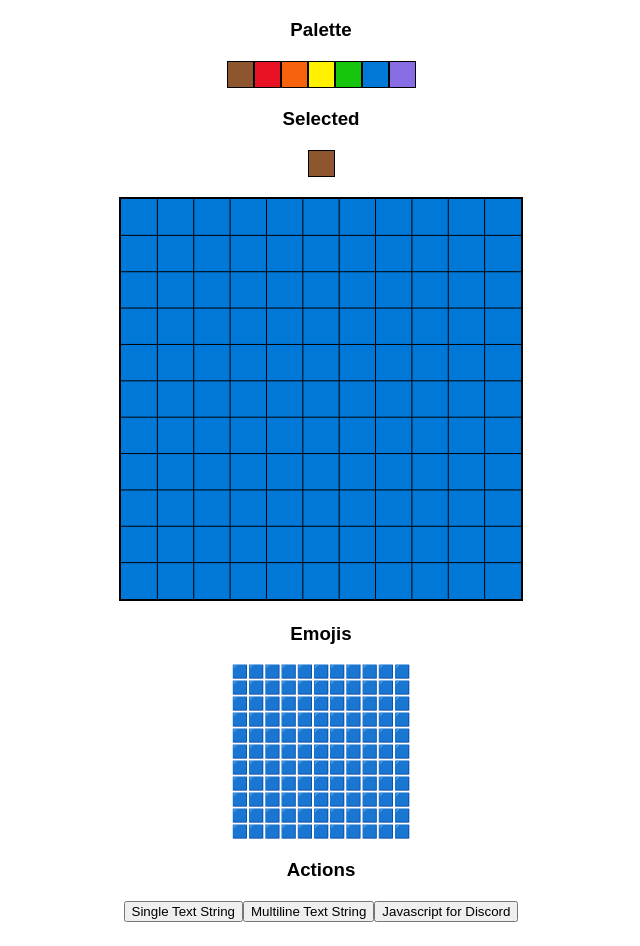
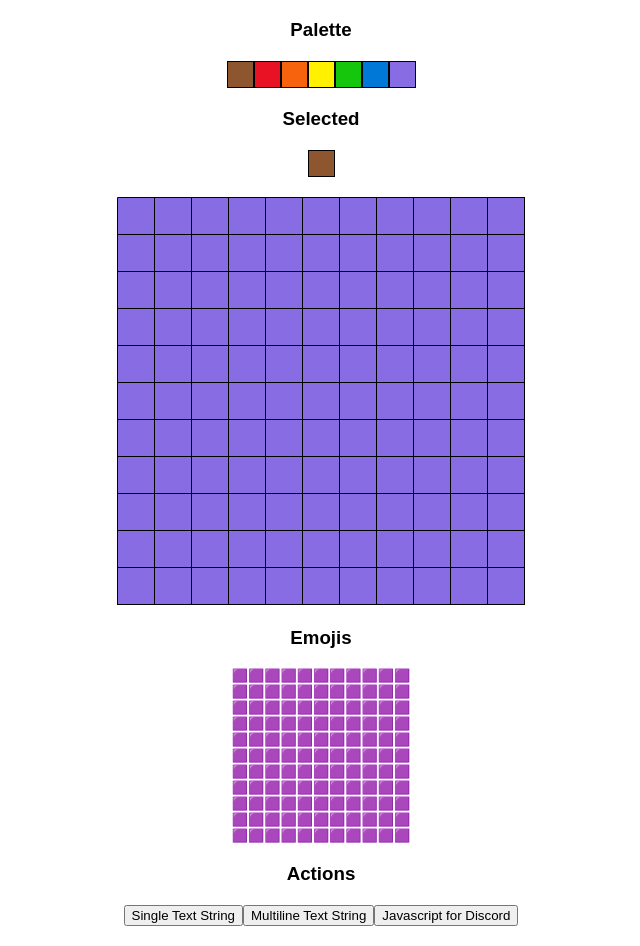
Before and after one commit to egold555/DiscordStatusEmojiArt, a plain HTML site: page index.html in a window 1280 px wide. Shown: the whole page, without its empty margins (319-959 px from the left). Drawn offline with nearby package versions, Linux system fonts and the light colour scheme.

Commit message:
Single instance of data, plus getting ready for sharing hashes

```diff
--- a/index.html
+++ b/index.html
@@ -14,7 +14,7 @@
             font-family: Arial, Helvetica, sans-serif;
         }
         canvas {
-            border: 2px solid black;
+           /* border: 2px solid black;*/
         }
 
         #num-lines {
@@ -52,7 +52,7 @@
         <div id="selected" class="gridDisplay">
         </div>
 
-    <canvas id="canvas" width=400 height=400>
+    <canvas id="canvas" width=408 height=408>
         If you are reading this message, it means that either your browser doesn't support HTML5 Canvas or you have JavaScript disabled.
         Try enabling JavaScript and refreash your browser.
     </canvas>
--- a/pixels.js
+++ b/pixels.js
@@ -1,113 +1,109 @@
 //I need to comment this shit
 
 const canvas = document.getElementById('canvas');
-const ctx = canvas.getContext('2d');
 
 //Black and white seemingly have different character widths then the rest of the colored squares.
 //Testing still needs to be done.
-const squareColors = [ '#8E562E', '#E81224', '#F7630C', '#FFF100', '#16C60C', '#0078D7', '#886CE4' ];
-const squareEmojis = [ '🟫', '🟥', '🟧', '🟨', '🟩', '🟦', '🟪' ];
-const defaultBackgroundColor = squareColors.length - 2;
+//const squareColors = [ '#8E562E', '#E81224', '#F7630C', '#FFF100', '#16C60C', '#0078D7', '#886CE4', '#F2F2F2' ];
+//const squareEmojis = [ '🟫', '🟥', '🟧', '🟨', '🟩', '🟦', '🟪', '⬜' ];
+
+const SQUARE_COLORS_ARRAY = [ '#8E562E', '#E81224', '#F7630C', '#FFF100', '#16C60C', '#0078D7', '#886CE4' ];
+const SQUARE_EMOJIS_ARRAY = [ '🟫', '🟥', '🟧', '🟨', '🟩', '🟦', '🟪' ];
+const DEFAULT_BG_COLOR = SQUARE_COLORS_ARRAY.length - 1;
 var colorIndexWeAreDrawing = 0;
+
 const GRID_SIZE = 11;
+const CANVAS_SQUARE_SIZE = 36; //px
+const CANVAS_GRID_LINE_WIDTH = 1;
 
 //generate a 2d grid for storing emojis in
 var grid = new Array(GRID_SIZE);
 
-for (var i = 0; i < GRID_SIZE; i++) {
-	grid[i] = new Array(GRID_SIZE);
-	for (var j = 0; j < GRID_SIZE; j++) {
-		grid[i][j] = squareEmojis[defaultBackgroundColor];
+//when the window is loaded
+function init() {
+	initalizeGrid();
+	updateCanvasGrid();
+	drawPalette();
+	drawCurrentColor();
+}
+
+function initalizeGrid() {
+	for (var i = 0; i < GRID_SIZE; i++) {
+		grid[i] = new Array(GRID_SIZE);
+		for (var j = 0; j < GRID_SIZE; j++) {
+			grid[i][j] = DEFAULT_BG_COLOR;
+		}
 	}
 }
 
-//like a class for the square
-let Square = function(x, y, width, height, color) {
-	this.findPosition = function(num, size) {
-		num = num - num % size;
-		return num === 0 ? num : num + 1;
-	};
+function updateCanvasGrid() {
+	const ctx = canvas.getContext('2d');
+	//ctx.clearRect(0, 0, canvas.width, canvas.height);
 
-	this.x = this.findPosition(x, width);
-	this.y = this.findPosition(y, height);
-	this.width = width;
-	this.height = height;
+	var canvasSize = GRID_SIZE * (CANVAS_SQUARE_SIZE + CANVAS_GRID_LINE_WIDTH) + CANVAS_GRID_LINE_WIDTH;
 
-	this.fillColor = color;
-};
-
-//square draw function (like a class)
-Square.prototype.draw = function() {
-	ctx.fillStyle = this.fillColor;
-	ctx.fillRect(this.x, this.y, this.width, this.height);
-
-	var col = Math.round(this.x / this.width);
-	var row = Math.round(this.y / this.height);
-
-	if (row >= 0 && col >= 0 && row < GRID_SIZE && col < GRID_SIZE) {
-		console.log(this.x, this.y, this.width, this.height, row, col);
-		let emoji = squareEmojis[colorIndexWeAreDrawing];
-		grid[row][col] = emoji;
-		generateEmojiString();
-	}
-};
-
-//when the window is loaded
-function init() {
-	makeGrid(GRID_SIZE, GRID_SIZE, squareColors[defaultBackgroundColor]);
-	drawPalette();
-	drawCurrentColor();
-	generateEmojiString();
-}
-
-//draw the grid with lines. If fill color is specified, we fill the grid with that color
-function makeGrid(numCols, numRows, fillColor) {
-	if (fillColor != undefined) {
-		ctx.fillStyle = fillColor;
-		ctx.fillRect(0, 0, canvas.width, canvas.height);
+	for (var i = 0; i < GRID_SIZE; i++) {
+		for (var j = 0; j < GRID_SIZE; j++) {
+			let colorIndex = grid[i][j];
+			let color = SQUARE_COLORS_ARRAY[colorIndex];
+			let xCord = j * (CANVAS_SQUARE_SIZE + CANVAS_GRID_LINE_WIDTH) + CANVAS_GRID_LINE_WIDTH;
+			let yCord = i * (CANVAS_SQUARE_SIZE + CANVAS_GRID_LINE_WIDTH) + CANVAS_GRID_LINE_WIDTH;
+			fillSquare(xCord, yCord, CANVAS_SQUARE_SIZE, CANVAS_SQUARE_SIZE, color);
+		}
 	}
 
 	ctx.strokeStyle = 'black';
+	ctx.lineWidth = 1;
 
-	let canvasWidth = canvas.width,
-		canvasHeight = canvas.height,
-		width = canvas.width / numCols,
-		height = canvas.height / numRows;
-
-	//Horizonal lines
-	for (let i = width; i < canvas.width; i += width) {
-		drawLine(i, 0, i, canvasHeight);
+	for (let i = 0; i < GRID_SIZE + 1; i++) {
+		let xCord = i * (CANVAS_SQUARE_SIZE + CANVAS_GRID_LINE_WIDTH);
+		drawLine(xCord, 0, xCord, canvasSize);
+		drawLine(0, xCord, canvasSize, xCord);
 	}
 
-	//Vertical lines
-	for (let i = height; i < canvasHeight; i += height) {
-		drawLine(0, i, canvasWidth, i);
-	}
+	updateEmojiGrid();
 
 	function drawLine(x1, y1, x2, y2) {
 		ctx.beginPath();
-		ctx.moveTo(x1, y1);
-		ctx.lineTo(x2, y2);
+		ctx.moveTo(x1 + 0.5, y1 + 0.5);
+		ctx.lineTo(x2 + 0.5, y2 + 0.5);
 		ctx.stroke();
-		ctx.restore();
+	}
+
+	function fillSquare(x, y, width, height, color) {
+		ctx.strokeStyle = 'transparent';
+		ctx.fillStyle = color;
+		ctx.fillRect(x, y, width, height);
 	}
 }
 
-//generates the strings needed based off of the grid
-var discordString = '';
-var niceString = '';
-function generateEmojiString() {
-	niceString = '';
-	discordString = '';
+function updateEmojiGrid() {
+	$('#code').html(getEmojiString(true));
+}
+
+function updateUrl() {
+	// var url = '?data=';
+	// var obj = new Object();
+	// obj.version = 1;
+	// obj.data = grid;
+	// var str = JSON.stringify(obj);
+	// str = btoa(str);
+	// window.location.hash = str;
+	// console.log('Updating hash: ' + str);
+}
+
+function getEmojiString(newlines = false) {
+	var str = '';
 	for (var i = 0; i < grid[0].length; i++) {
 		for (var j = 0; j < grid[i].length; j++) {
-			discordString += grid[i][j];
-			niceString += grid[i][j];
+			var index = grid[i][j];
+			str += SQUARE_EMOJIS_ARRAY[index];
 		}
-		niceString += '\n';
+		if (newlines) {
+			str += '\n';
+		}
 	}
-
-	$('#code').html(niceString);
+	return str;
 }
 
 //draw the currently slected color
@@ -115,65 +111,73 @@ function drawCurrentColor() {
 	$('#selected').html(' ');
 	let div = '<div id="colorSelected"></div>';
 	$('#selected').append(div);
-	$('#colorSelected').css('background', squareColors[colorIndexWeAreDrawing]);
+	$('#colorSelected').css('background', SQUARE_COLORS_ARRAY[colorIndexWeAreDrawing]);
 }
 
 //draw the avaiable colors we can use
 function drawPalette() {
 	$('#palette').html(' ');
 
-	for (let i = 0; i < squareColors.length; i++) {
+	for (let i = 0; i < SQUARE_COLORS_ARRAY.length; i++) {
 		let div = '<div id="color' + i + '"></div>';
 		$('#palette').append(div);
-		$('#color' + i).css('background', squareColors[i]);
+		$('#color' + i).css('background', SQUARE_COLORS_ARRAY[i]);
 	}
 
 	//add the click events
 	$('#palette div').each(function(div) {
 		$(`#color${div}`).click(function() {
-			if (squareColors[div]) {
-				let color = squareColors[div];
+			if (SQUARE_COLORS_ARRAY[div]) {
+				let color = SQUARE_COLORS_ARRAY[div];
 				colorIndexWeAreDrawing = div;
 				drawCurrentColor();
 			}
 		});
 	});
 }
+
+//update the url on mouse up reguardless if they are off of the canvas or not
+document.documentElement.addEventListener('mouseup', function(e) {
+	updateUrl();
+});
+
 //when we click the canvas, try drawing a square
 canvas.onclick = function(event) {
-	drawSquare(event);
+	mouseDrawOnCanvas(event);
 };
 
 //when we move the mouse, try drawing a square
 $('canvas').on('mousemove', function(event) {
 	event.preventDefault();
 	if (event.buttons == 1 || event.buttons == 3) {
-		drawSquare(event);
+		mouseDrawOnCanvas(event);
 	}
 });
 
-//draw a square
-function drawSquare(event) {
+function gridCoordsFromCanvas(canvasX) {
+	return Math.floor((canvasX - CANVAS_GRID_LINE_WIDTH) / (CANVAS_SQUARE_SIZE + CANVAS_GRID_LINE_WIDTH));
+}
+
+function mouseDrawOnCanvas(event) {
 	let margin = canvas.getBoundingClientRect(); //This will calculate the margins for the canvas
 
 	let x = event.clientX - margin.left;
 	let y = event.clientY - margin.top;
 
-	let squareWidth = canvas.width / GRID_SIZE;
-	let squareHeight = canvas.height / GRID_SIZE;
+	let i = gridCoordsFromCanvas(y);
+	let j = gridCoordsFromCanvas(x);
 
-	let newSquare = new Square(x, y, squareHeight, squareWidth, squareColors[colorIndexWeAreDrawing]);
-	newSquare.draw();
-
-	//redraw the black lines
-	makeGrid(GRID_SIZE, GRID_SIZE);
+	if (i >= 0 && i < GRID_SIZE && j >= 0 && j < GRID_SIZE) {
+		grid[i][j] = colorIndexWeAreDrawing;
+		updateCanvasGrid();
+	}
 }
 
 //when the single line string button is clicked
 $('#copySingleString').click(function() {
 	var $temp = $('<textarea>');
 	$('body').append($temp);
-	$temp.val(discordString).select();
+	$temp.val(getEmojiString()).select();
 	document.execCommand('copy');
 	$temp.remove();
 });
@@ -182,7 +186,7 @@ $('#copySingleString').click(function() {
 $('#copyMultiLineString').click(function() {
 	var $temp = $('<textarea>');
 	$('body').append($temp);
-	$temp.val(niceString).select();
+	$temp.val(getEmojiString(true)).select();
 	document.execCommand('copy');
 	$temp.remove();
 });
@@ -202,7 +206,7 @@ $('#copyJavascript').click(function() {
 	var $temp = $('<input>');
 	$('body').append($temp);
 	var str = javascriptTemplate;
-	str = str.replace('%text%', discordString);
+	str = str.replace('%text%', getEmojiString());
 	$temp.val(str).select();
 	document.execCommand('copy');
 	$temp.remove();
```
